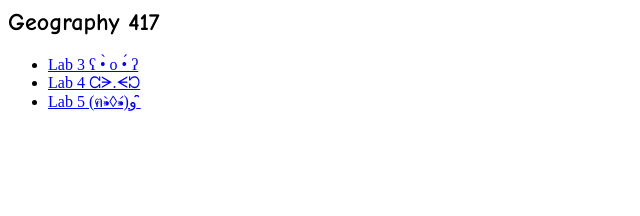
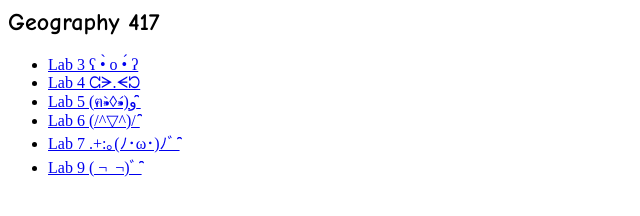
Before and after one commit to mctrann-geography/mctrann-geography.github.io, a plain HTML site: page index.html in a window 1280 px wide. Shown: the whole page, without its empty margins (0-640 px from the left). Drawn offline with Linux system fonts and the light colour scheme.

Commit message:
push new labs

```diff
--- a/index.html
+++ b/index.html
@@ -12,6 +12,10 @@
       <li> <a href= "https://mctrann-geography.github.io/Lab3" target= "_blank"> Lab 3 ʕ •̀ o •́ ʔ </a></li>
       <li>  <a href= "https://mctrann-geography.github.io/Lab4/" target= "_blank"> Lab 4 ᘳᗒ.ᗕᘰ</a> </li>
       <li>  <a href= "https://mctrann-geography.github.io/Lab5/" target= "_blank"> Lab 5 (ฅ⁍̴̀◊⁍̴́)و ̑̑</a> </li>
+      <li>  <a href= "https://mctrann-geography.github.io/Lab6/" target= "_blank"> Lab 6 (/^▽^)/ ̑̑</a> </li>
+      <li>  <a href= "https://mctrann-geography.github.io/Lab7/" target= "_blank"> Lab 7 .+:｡(ﾉ･ω･)ﾉﾞ ̑̑</a> </li>
+      <li>  <a href= "https://mctrann-geography.github.io/Lab9/" target= "_blank"> Lab 9 ( ¬_¬)ﾞ ̑̑</a> </li>
+
     </ul>
 
 
```
Also changed, not shown: Lab9/index.html (added).
